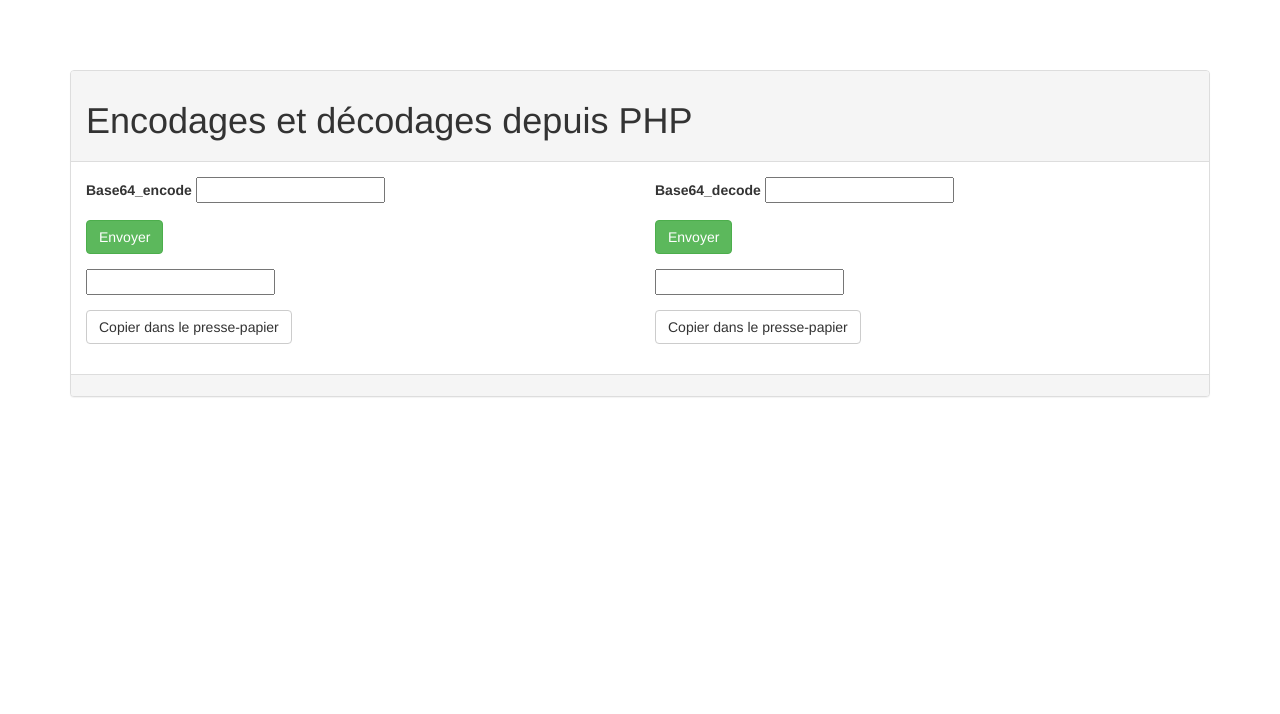
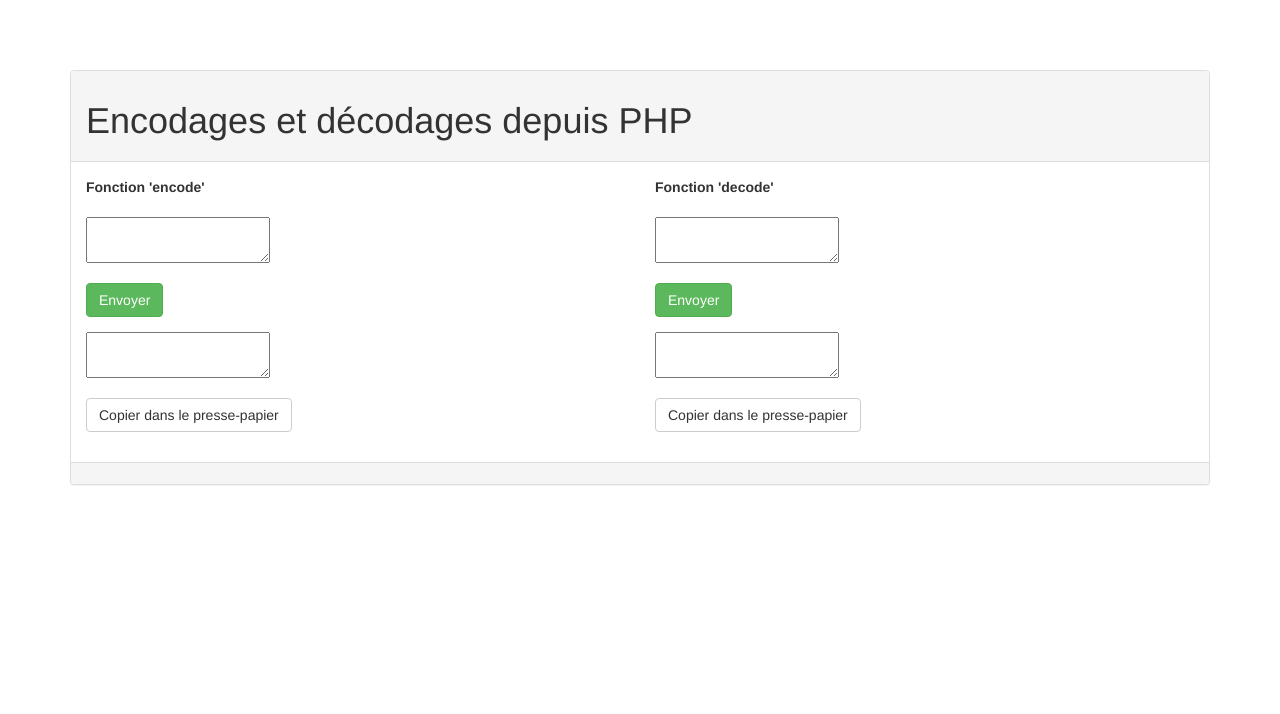
Before and after one commit to ChristopheBrun/hypothese_v4, a Yii app: template views/utilitaires/encode-decode.php in a window 1280 px wide. Shown: the top 714 px of the page. Run offline with PHP 8.4 and a stand-in for Yii, Linux system fonts and the light colour scheme; the template is opened without the code that fills it, so the values that code supplies are empty; form fields are guessed from the names that the template uses; some libraries are stand-ins or nearby versions.

Commit message:
encode-decode : généralisation des fonctions appelées, ajout urlencode/decode

```diff
--- a/controllers/UtilitairesController.php
+++ b/controllers/UtilitairesController.php
@@ -2,6 +2,8 @@
 
 namespace app\controllers;
 
+use app\lib\enums\DecodeFunctions;
+use app\lib\enums\EncodeFunctions;
 use app\lib\enums\PregmatchType;
 use app\lib\helpers\UtilitairesHelper;
 use app\modules\hlib\lib\Flash;
@@ -49,7 +51,9 @@ class UtilitairesController extends Controller
      */
     public function actionEncodeDecode(): string
     {
-        return $this->render('encode-decode');
+        $listEncodeOptions = EncodeFunctions::getList();
+        $listDecodeOptions = DecodeFunctions::getList();
+        return $this->render('encode-decode', compact('listEncodeOptions', 'listDecodeOptions'));
     }
 
     /**
--- a/views/utilitaires/encode-decode.php
+++ b/views/utilitaires/encode-decode.php
@@ -2,6 +2,11 @@
 
 use yii\bootstrap\Html;
 use yii\web\JqueryAsset;
+
+/**
+ * @var array $listEncodeOptions
+ * @var array $listDecodeOptions
+ */
 
 $this->title = "Encodages et décodages depuis PHP";
 $this->params['breadcrumbs'][] = ['label' => 'Utilitaires', 'url' => ['index']];
@@ -27,32 +32,47 @@ $this->registerJsFile('@web/js/encode-decode.js', ['depends' => [JqueryAsset::cl
         <div class="row">
             <div class="col-sm-6">
                 <div class="form-group">
-                    <label for="base64-encode">Base64_encode</label>
-                    <?= Html::textInput('base64-encode', null, ['class' => "form-control", 'id' => 'base64-encode']) ?>
+                    <label for="encode">Fonction 'encode'</label>
+                    <?= Html::dropDownList('list-encode', null, $listEncodeOptions, ['id' => 'list-encode']) ?>
+                </div>
+            </div>
+
+            <div class="col-sm-6">
+                <div class="form-group">
+                    <label for="decode">Fonction 'decode'</label>
+                    <?= Html::dropDownList('list-decode', null, $listDecodeOptions, ['id' => 'list-decode']) ?>
+                </div>
+            </div>
+        </div>
+
+        <div class="row">
+            <div class="col-sm-6">
+                <div class="form-group">
+                    <?= Html::textarea('encode', null, ['class' => "form-control", 'id' => 'encode']) ?>
                 </div>
                 <div class="form-group">
-                    <button class="btn btn-success" id="base64-encode-submit">Envoyer</button>
+                    <button class="btn btn-success" id="encode-submit">Envoyer</button>
                 </div>
                 <div class="form-group">
-                    <?= Html::textInput('base64-encode-resultat', null, ['class' => "form-control", 'id' => 'base64-encode-resultat']) ?>
+                    <?= Html::textarea('encode-resultat', null, ['class' => "form-control", 'id' => 'encode-resultat']) ?>
                 </div>
                 <div class="form-group">
-                    <button class="btn btn-default" id="base64-encode-copy">Copier dans le presse-papier</button>
+                    <button class="btn btn-default" id="encode-copy">Copier dans le presse-papier</button>
                 </div>
             </div>
+
             <div class="col-sm-6">
                 <div class="form-group">
-                    <label for="base64-decode">Base64_decode</label>
-                    <?= Html::textInput('base64-decode', null, ['class' => "form-control", 'id' => 'base64-decode']) ?>
+                    <?= Html::textarea('decode', null, ['class' => "form-control", 'id' => 'decode']) ?>
                 </div>
                 <div class="form-group">
-                    <button class="btn btn-success" id="base64-decode-submit">Envoyer</button>
+                    <button class="btn btn-success" id="decode-submit">Envoyer</button>
                 </div>
                 <div class="form-group">
-                    <?= Html::textInput('base64-decode-resultat', null, ['class' => "form-control", 'id' => 'base64-decode-resultat']) ?>
+                    <?= Html::textarea('decode-resultat', null, ['class' => "form-control", 'id' => 'decode-resultat']) ?>
                 </div>
                 <div class="form-group">
-                    <button class="btn btn-default" id="base64-decode-copy">Copier dans le presse-papier</button>
+                    <button class="btn btn-default" id="decode-copy">Copier dans le presse-papier</button>
                 </div>
             </div>
 
--- a/www/js/encode-decode.js
+++ b/www/js/encode-decode.js
@@ -1,29 +1,39 @@
 $(function () {
-    $('#base64-encode-submit').on('click', function () {
-        let data = {'val': $('#base64-encode').val()};
-        $.get('/ajax/base64-encode', data, function (result) {
-            $('#base64-encode-resultat').val(result);
+    // Encode
+    $('#encode-submit').on('click', function () {
+        let data = {
+            'val': $('#encode').val(),
+            'fct': $('#list-encode  option:selected').val()
+        };
+        console.log(data);
+        $.get('/ajax/encode', data, function (result) {
+            $('#encode-resultat').val(result);
         });
     });
 
     // Copie du résultat dans le presse-papier
-    $('#base64-encode-copy').on('click', function () {
-        let copyText = document.getElementById("base64-encode-resultat");
+    $('#encode-copy').on('click', function () {
+        let copyText = document.getElementById("encode-resultat");
         copyText.select();
         copyText.setSelectionRange(0, 99999) // pour les mobiles
         document.execCommand("copy");
     });
 
-    $('#base64-decode-submit').on('click', function () {
-        let data = {'val': $('#base64-decode').val()};
-        $.get('/ajax/base64-decode', data, function (result) {
-            $('#base64-decode-resultat').val(result);
+    // Decode
+    $('#decode-submit').on('click', function () {
+        let data = {
+            'val': $('#decode').val(),
+            'fct': $('#list-decode  option:selected').val()
+        };
+        console.log(data);
+        $.get('/ajax/decode', data, function (result) {
+            $('#decode-resultat').val(result);
         });
     });
 
     // Copie du résultat dans le presse-papier
-    $('#base64-decode-copy').on('click', function () {
-        let copyText = document.getElementById("base64-encode-resultat");
+    $('#decode-copy').on('click', function () {
+        let copyText = document.getElementById("decode-resultat");
         copyText.select();
         copyText.setSelectionRange(0, 99999) // pour les mobiles
         document.execCommand("copy");
```
Also changed, not shown: controllers/AjaxController.php (+26 -0 lines), lib/enums/DecodeFunctions.php (added, +23 -0 lines), lib/enums/EncodeFunctions.php (added, +23 -0 lines), 1 other file.
